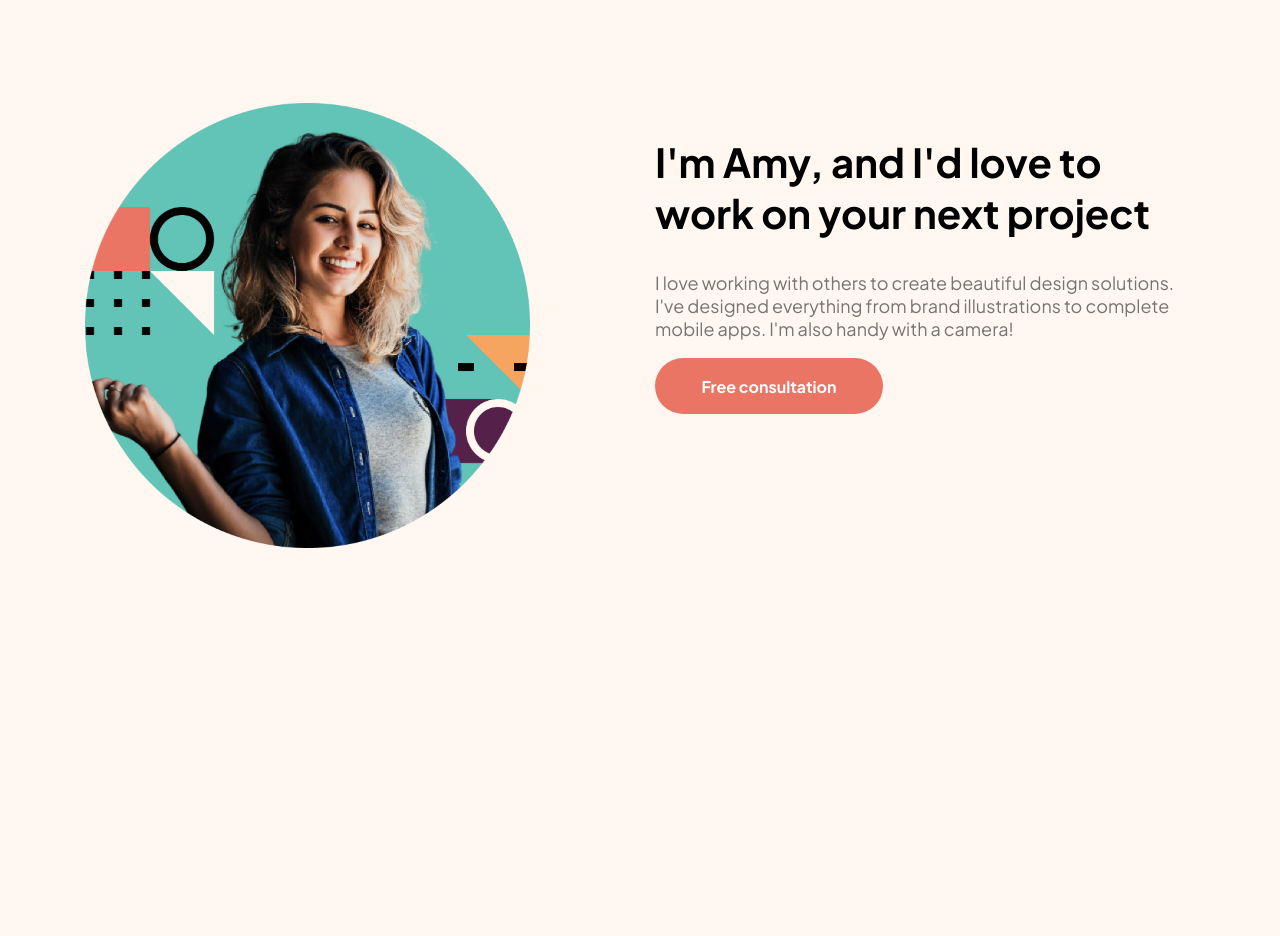
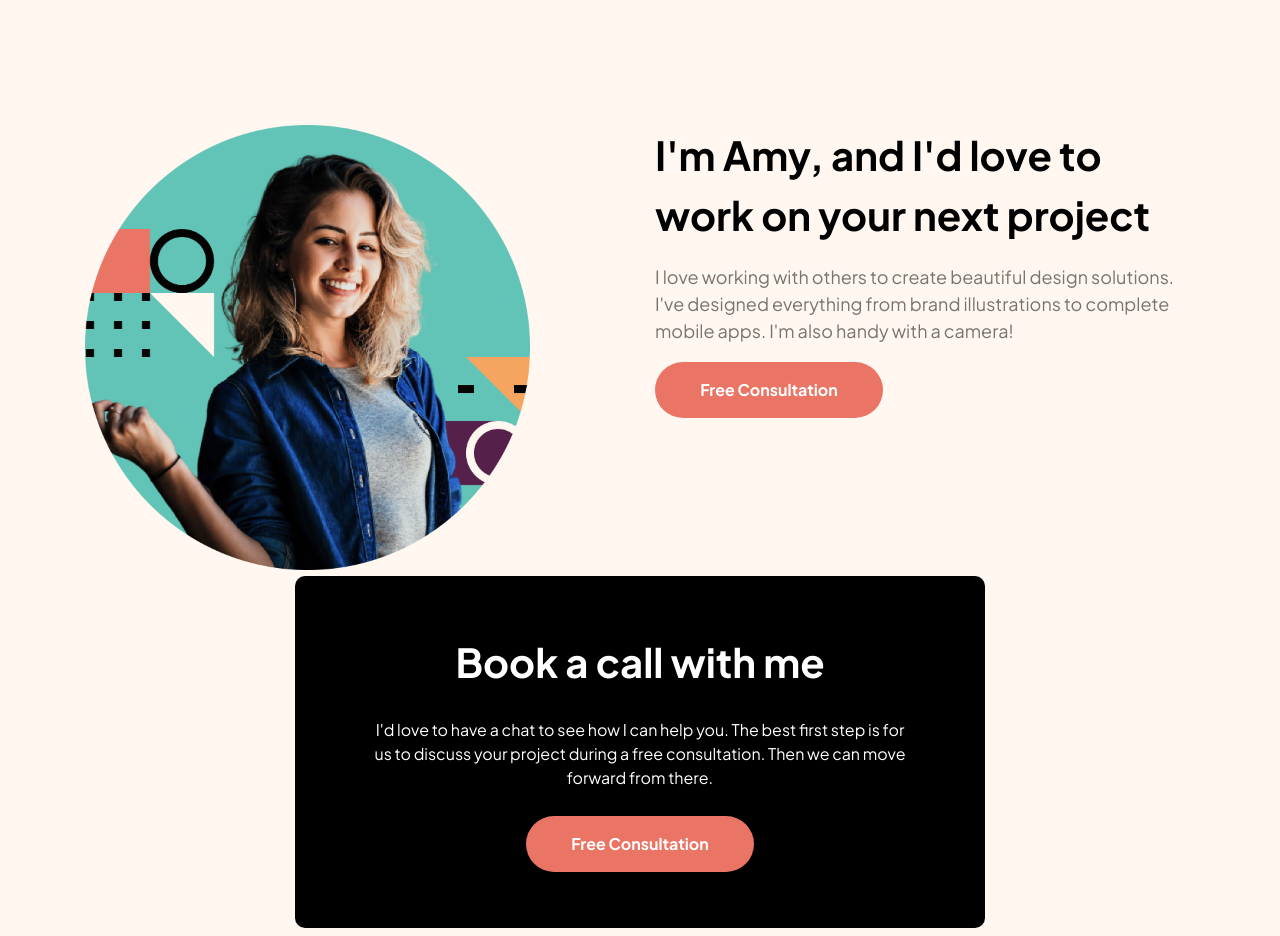
Before and after one commit to AxelQMora/replica-de-figma, a plain HTML site: page index.html in a window 1280 px wide. Shown: the part 780-1716 px from the top of the page. Before the commit the page ends 1340 px from the top, so only its background shows below. Drawn offline with Linux system fonts and the light colour scheme.

Commit message:
First version of the bottom section

```diff
--- a/index.html
+++ b/index.html
@@ -62,5 +62,12 @@
 
 </article>
 
+<!-- -------------------------bottom------------------------- -->
+<div id="bottom-section">
+    <h2>Book a call with me</h2>
+    <p>I'd love to have a chat to see how I can help you. The best first step is for us to discuss your project during a free consultation. Then we can move forward from there.</p>
+    <a id="cta-3" class="cta" href="#">Free consultation</a>
+</div>
+
 </body>
 </html>
--- a/styles.css
+++ b/styles.css
@@ -4,7 +4,8 @@
 
 body {
     background-color: #fff7f0;
-
+    font-family: "Plus Jakarta Sans", sans-serif;
+    line-height: 1.5;
 }
 
 /* --------------------top-bar------------------- */
@@ -30,9 +31,9 @@ body {
     border-radius: 100px;
     color: white;
     text-decoration: none;
-    font-family: "Plus Jakarta Sans", sans-serif;
     font-weight: bold;
     font-size: 1rem;
+    text-transform: capitalize;
     width: 228px;
     height: 56px;
     align-content: center;
@@ -51,7 +52,6 @@ body {
 }
 
 #h1-hero {
-    font-family: "Plus Jakarta Sans", sans-serif;
     font-size: 3.5rem;
     font-style: bold;
     margin-bottom: 0px;
@@ -59,7 +59,6 @@ body {
 
 #p-hero {
     color: #7A746e;
-    font-family: "Plus Jakarta Sans", sans-serif;
     font-size: 1.125rem;
     width: 720px;
     text-align: center;
@@ -83,7 +82,6 @@ body {
 }
 
 .sec-title {
-    font-family: "Plus Jakarta Sans", sans-serif;
     font-size: 1.5rem;
     font-style: bold;
     grid-area: text;
@@ -93,9 +91,6 @@ body {
     margin: 0px;
 }
 
-section {
-    padding: 240px;
-}
 
 #sec-1 {
     background-color:#755CDE ;
@@ -162,11 +157,12 @@ img {
     justify-content: center;
 }
 
-section > h2 {
-    font-family: "Plus Jakarta Sans", sans-serif;
+h2 {
     font-size: 2.5rem;
     font-style: bold;
     color: black;
+    margin:0px;
+    padding: 0px;
 }
 
 #sec-photo {
@@ -174,11 +170,13 @@ section > h2 {
     padding: 0px 0px 0px 0px;
 }
 
+section{
+    font-size: 1.125rem;
+    font-style: medium;
+}
+
 #sec-info {
     width: 540px;
-    font-family: "Plus Jakarta Sans", sans-serif;
-    font-size: 1.125rem;
-    font-style: medium;
     color: #7A746E;
     padding: 0px 0px 0px 0px;
 }
@@ -187,3 +185,36 @@ section > h2 {
     background-color: #EB7565;
     display: block;
 }
+
+/* -------------------------bottom------------------------- */
+
+#bottom-section {
+    display: flex;
+    flex-direction: column;
+    background-color: black;
+    color: white;
+    width: 690px;
+    height: 352px;
+    justify-self: center;
+    padding: 56px 75px 56px 75px;
+    border-radius: 10px;
+    text-align: center;
+}
+
+
+#bottom-section > h2{
+    color: inherit;
+    margin: 0px 0px 26px 0px;
+    padding: 0px;
+}
+
+#bottom-section > p {
+    padding: 0px;
+    margin: 0px 0px 26px 0px;
+}
+
+#cta-3{
+    background-color: #EB7565;
+    margin:0px;
+    align-self: center;
+}
```
